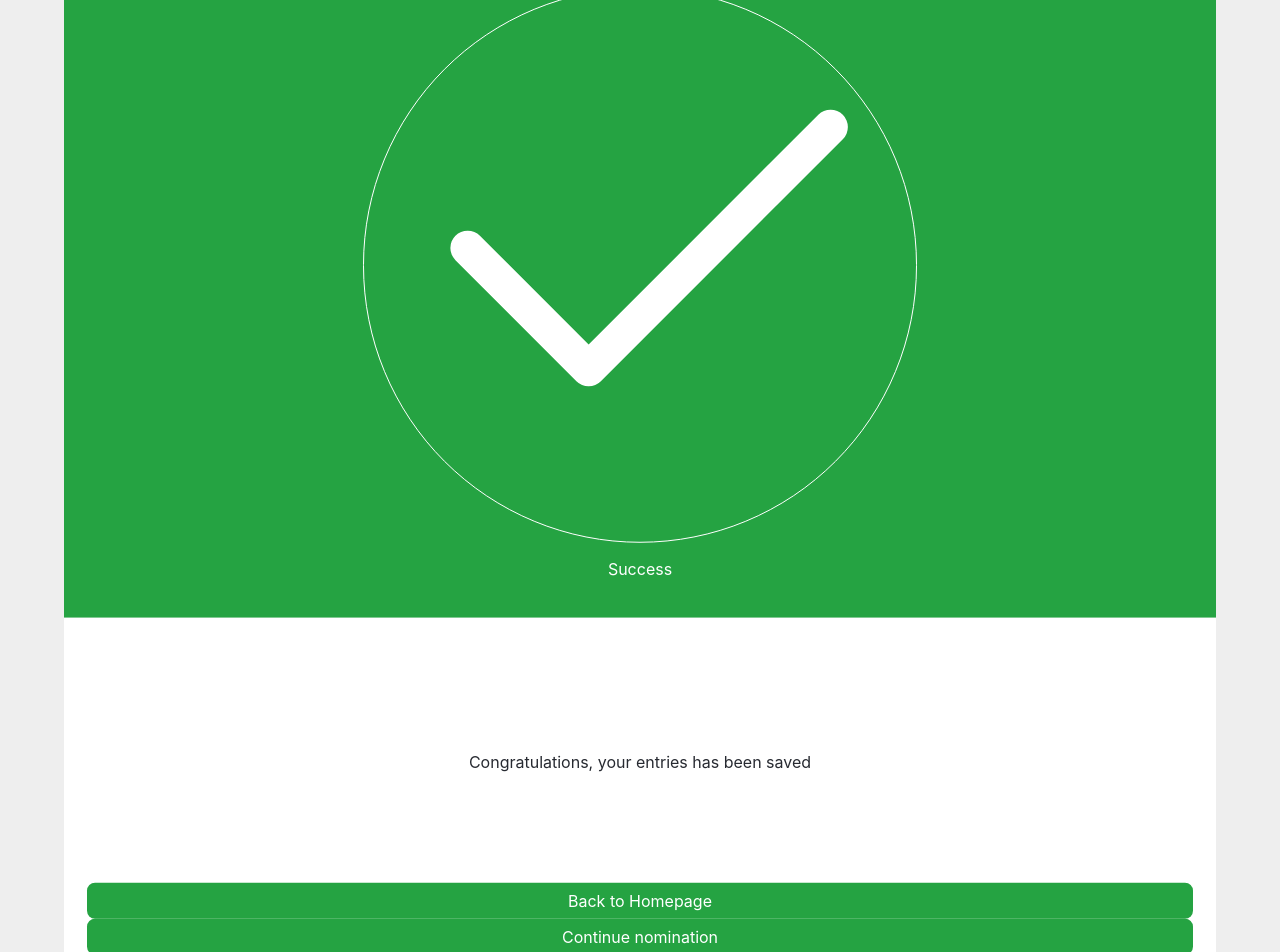
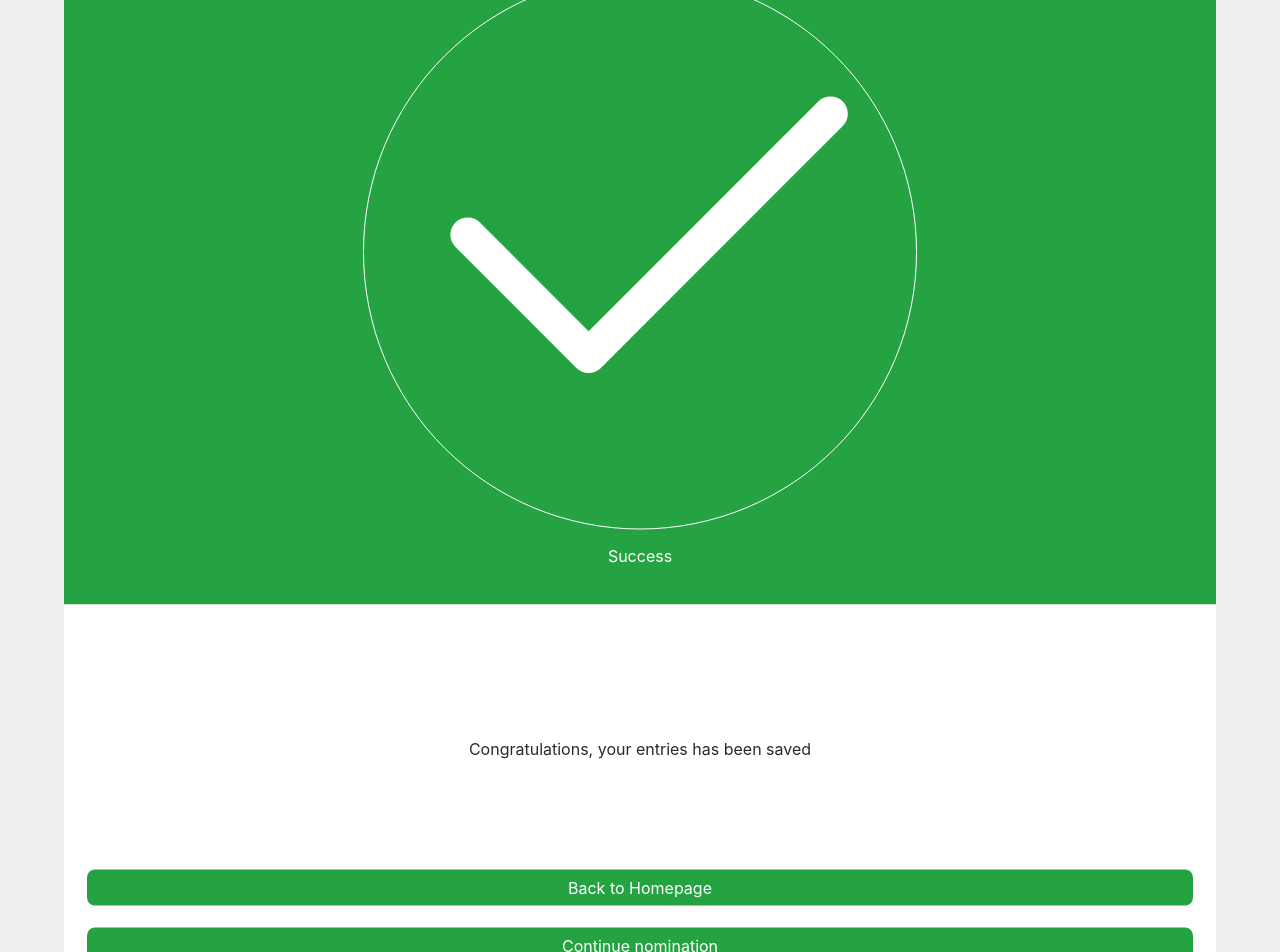
Before and after one commit to prius2055/pafir-awards, a React (Create React App) app: page /success in a window 1280 px wide. Shown: the top 952 px of the page. Built offline with nearby package versions, Linux system fonts and the light colour scheme.

Commit message:
Update Dashboard.js

```diff
--- a/src/pages/SuccessPage.css
+++ b/src/pages/SuccessPage.css
@@ -57,6 +57,7 @@
   color: white;
   text-decoration: none;
   border-radius: 0.5rem;
+  margin-bottom: 2%;
 }
 
 .s-link:hover {
```
